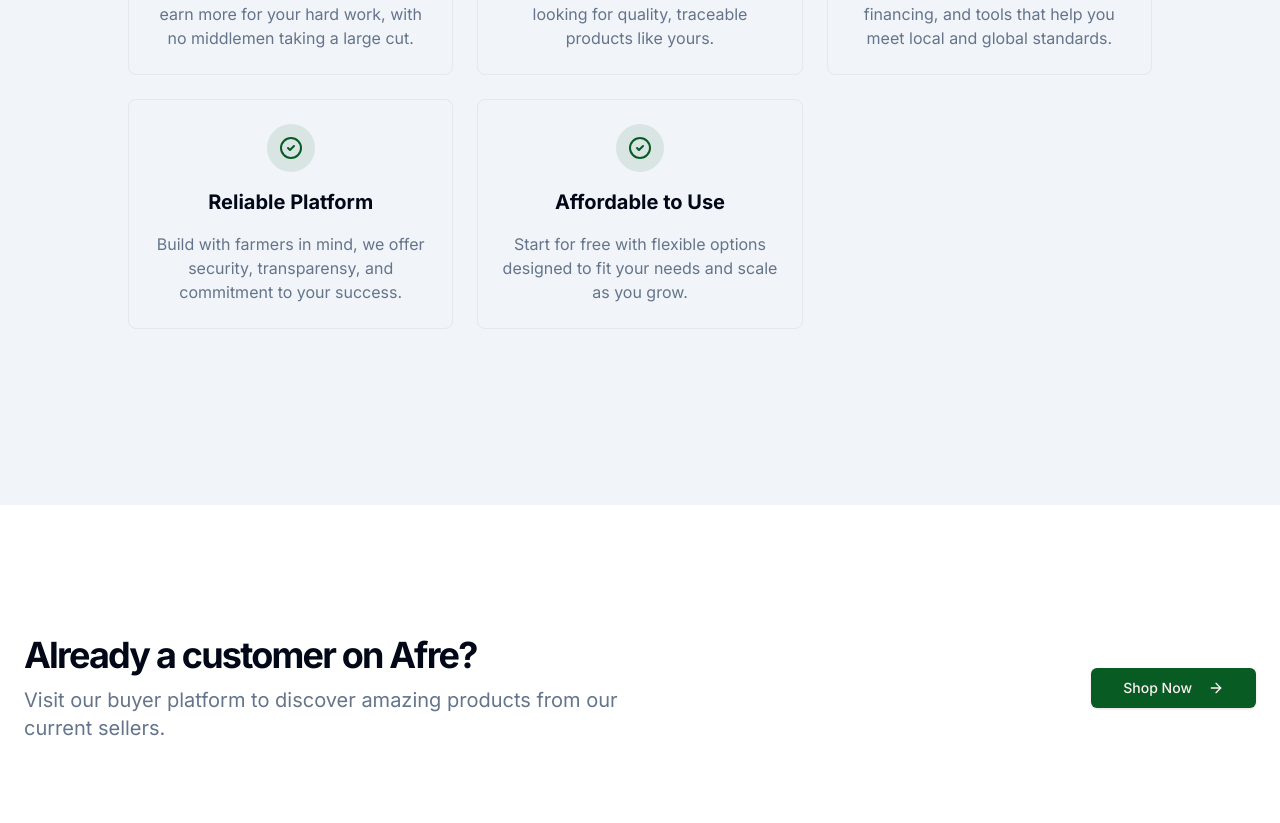
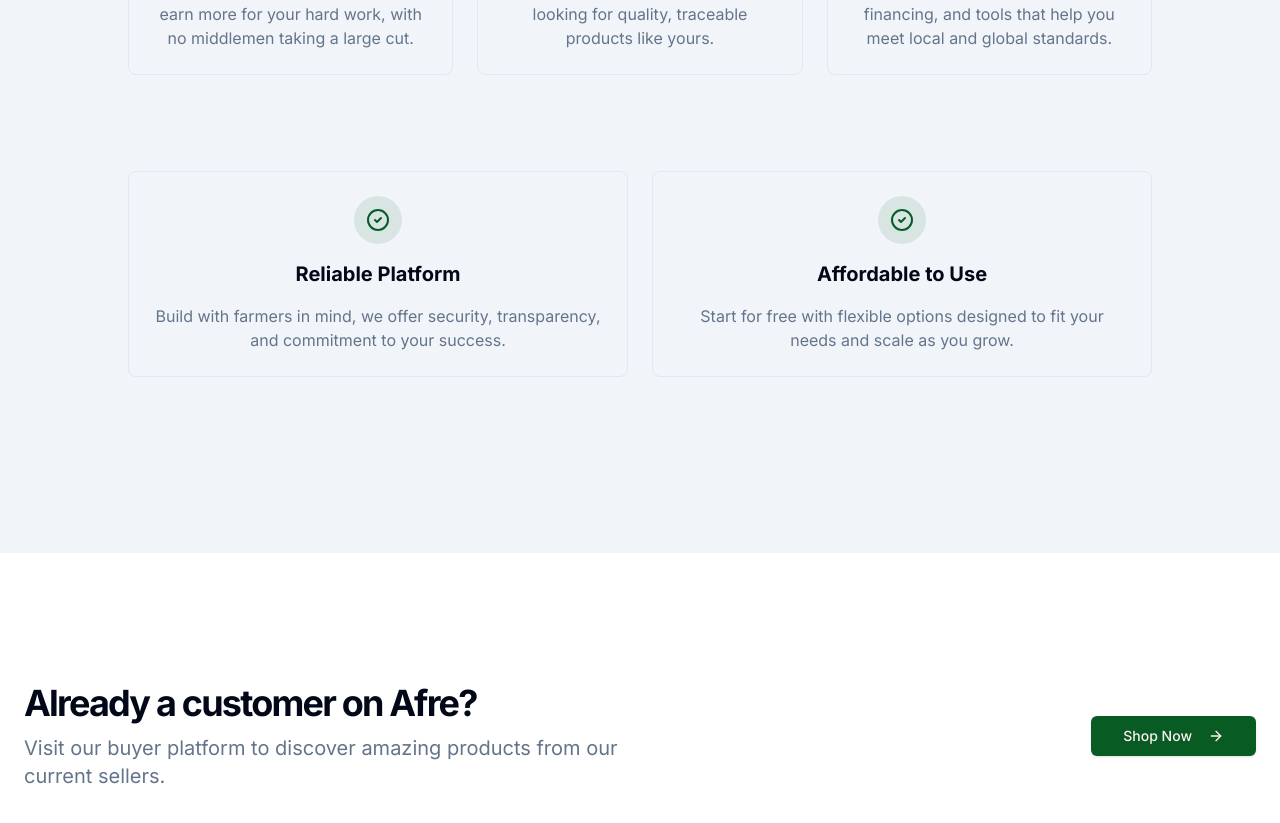
Before and after one commit to Afre-Global/afre-frontend, a Next.js app in the folder apps/seller/: page / in a window 1280 px wide. Shown: the part 1160-1983 px from the top of the page. Built offline with nearby package versions, Linux system fonts and the light colour scheme.

Commit message:
Fixed typo and reorganised section

```diff
--- a/apps/seller/app/page.tsx
+++ b/apps/seller/app/page.tsx
@@ -102,13 +102,15 @@ export default function Home() {
                                     Get connected to training, financing, and tools that help you meet local and global standards.
                                 </p>
 							</div>
+						</div>
+						<div className="mx-auto grid max-w-5xl items-center gap-6 py-12 lg:grid-cols-2">
 							<div className="flex flex-col items-center space-y-4 rounded-lg border p-6">
 								<div className="rounded-full bg-[#075b23]/10 p-3">
 									<CheckCircle2 className="h-6 w-6 text-[#075b23]" />
 								</div>
 								<h3 className="text-xl font-bold">Reliable Platform</h3>
 								<p className="text-center text-muted-foreground">
-                                    Build with farmers in mind, we offer security, transparensy, and commitment to your success.
+                                    Build with farmers in mind, we offer security, transparency, and commitment to your success.
                                 </p>
 							</div>
 							<div className="flex flex-col items-center space-y-4 rounded-lg border p-6">
```
